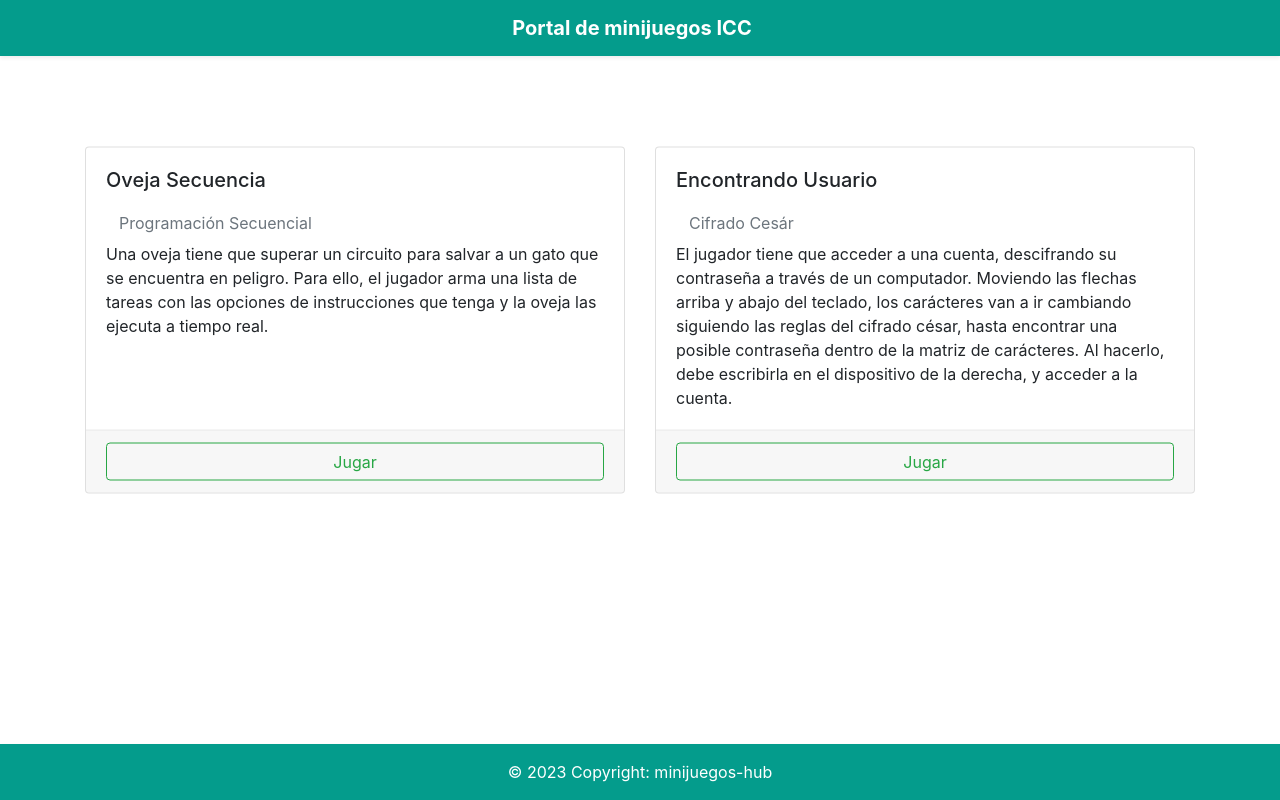
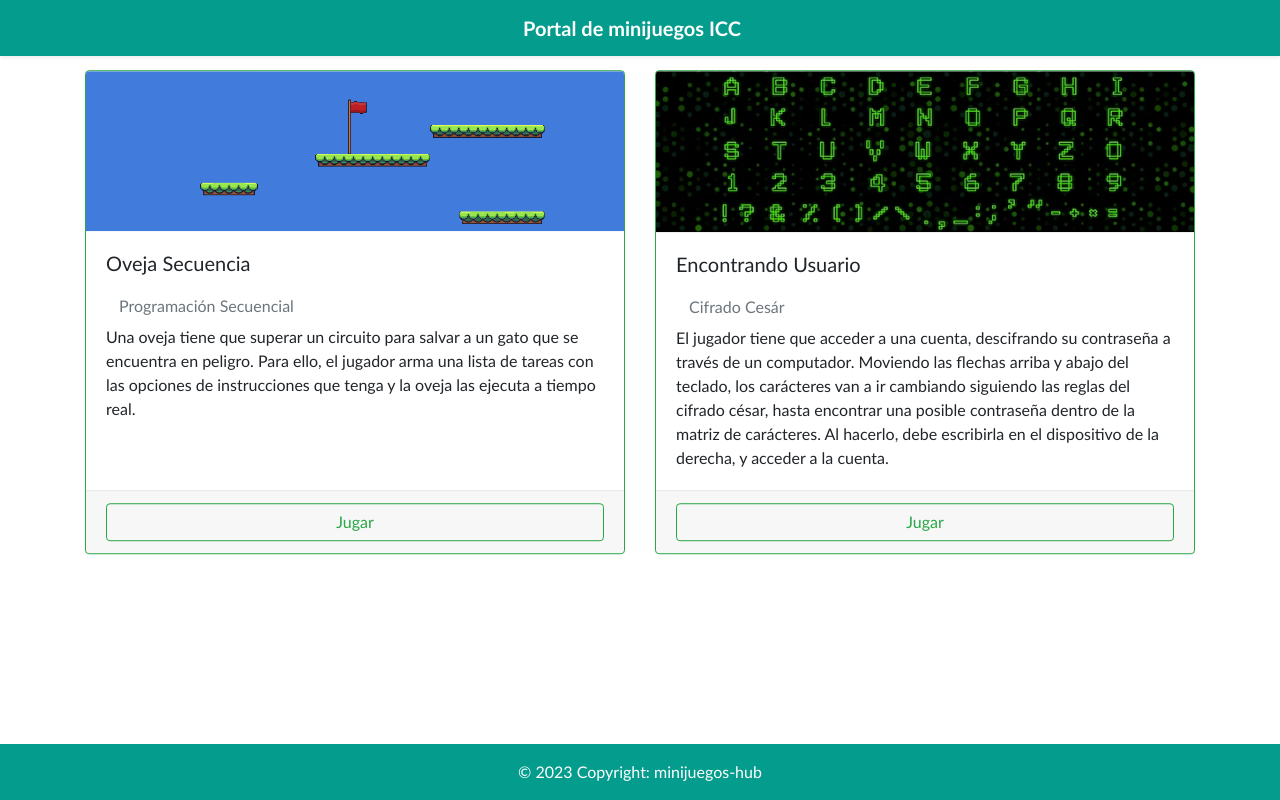
Before and after one commit to moraga1999/minijuegos-hub, a plain HTML site: page index.html in a window 1280 px wide. Drawn offline with nearby package versions, Linux system fonts and the light colour scheme.

Commit message:
cambios menores para hacerlo más bonito

```diff
--- a/index.html
+++ b/index.html
@@ -2,6 +2,7 @@
 <html lang="en">
 <head>
     <link rel="stylesheet" href="https://cdnjs.cloudflare.com/ajax/libs/font-awesome/4.7.0/css/font-awesome.min.css">
+    <link rel="icon" href="./assets/Logo.png">
     <meta name="viewport" content="width=device-width, initial-scale=1.0">
     <title>Portal de minijuegos ICC</title>
     <meta charset="utf-8">
@@ -20,7 +21,8 @@
     <main>
         <div class="container">
             <div class="card-deck">
-                <div class="card">
+                <div class="card border-success mb-3">
+                    <img class="card-img-top" src="./assets/secuencial2.png" alt="Card image cap">
                     <div class="card-body">
                         <h5 class="card-title">Oveja Secuencia</h5>
                         <button class="btn btn-link text-muted" data-toggle="modal" data-target="#secuencialModal">Programación Secuencial</button>
@@ -32,7 +34,8 @@
                         <button onclick="location.href='/secuencial/secuencial.html'" type="button" class="btn btn-block btn-outline-success">Jugar</button>
                     </div>
                 </div>
-                <div class="card">
+                <div class="card border-success mb-3">
+                    <img class="card-img-top" src="./assets/cesar3.png" alt="Card image cap">
                     <div class="card-body">
                         <h5 class="card-title">Encontrando Usuario</h5>
                         <button class="btn btn-link text-muted" data-toggle="modal" data-target="#cifradoModal">Cifrado Cesár</button>
@@ -121,7 +124,10 @@ main {
     top: 40%;
     left: 50%;
     margin-right: -50%;
-    transform: translate(-50%, -50%)
+    transform: translate(-50%, -50%);
+}
+body {
+    font-family: 'Trebuchet MS', 'Lucida Sans Unicode', 'Lucida Grande', 'Lucida Sans', Arial, sans-serif;
 }
 .navbar{
     background-color: #049c8c;
```
Also changed, not shown: cifrado/cifrado.html (+3 -2 lines), secuencial/secuencial.html (+2 -1 lines), assets/Logo.png (added), assets/cesar.png (added), assets/cesar2.png (added), assets/cesar3.png (added), assets/secuencial.png (added), assets/secuencial2.png (added), cifrado/assets/icono.png (added), secuencial/assets/icono.png (added).
